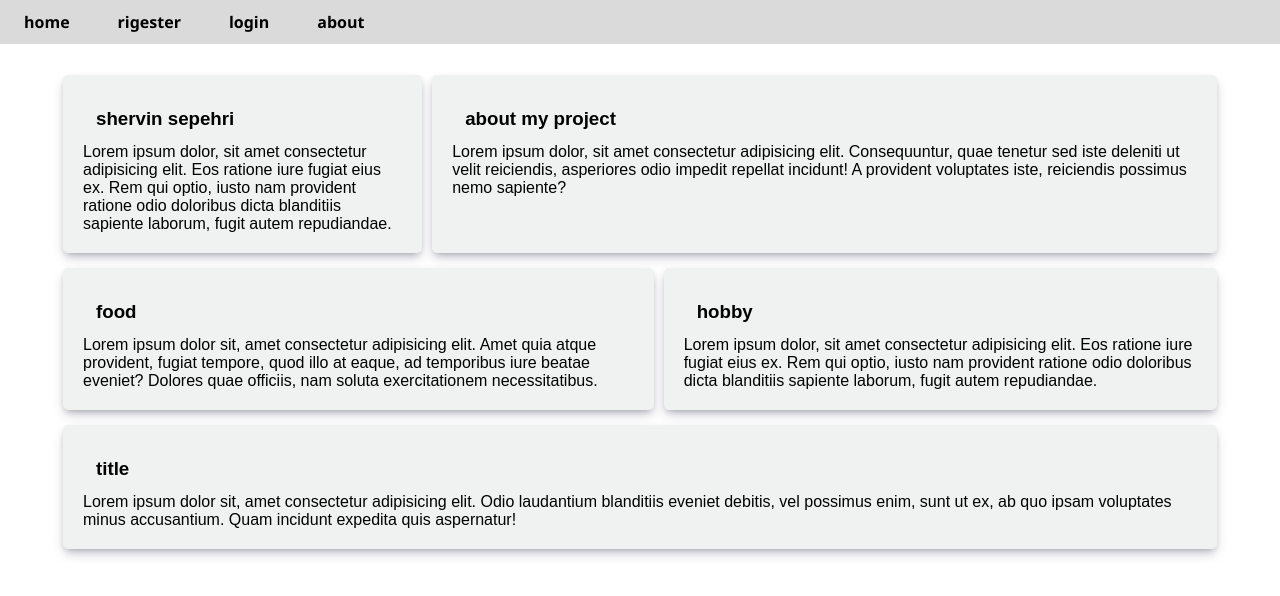
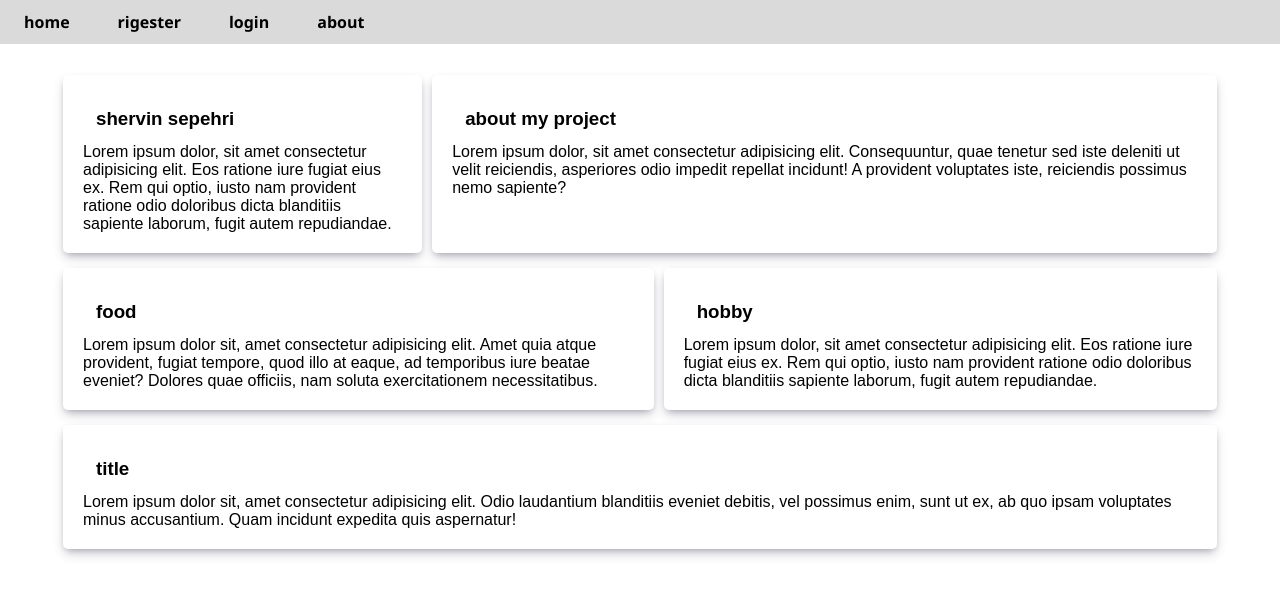
Before and after one commit to shervinsepehri/jadiiiiiiiid, a plain HTML site: page index.html in a window 1280 px wide. Drawn offline with Linux system fonts and the light colour scheme.

Commit message:
sevencommit

```diff
--- a/pubic.css
+++ b/pubic.css
@@ -34,7 +34,7 @@
         }
         .child{
             padding: 20px;
-            background-color: rgb(240, 241, 241);
+            background-color: #ffffff;
             border-radius: 5px;
             box-shadow: rgba(50, 50, 93, 0.25) 0px 6px 12px -2px, rgba(0, 0, 0, 0.3) 0px 3px 7px -3px;
 
@@ -42,7 +42,7 @@
         }
         .child-left{
             width: 30%;
-              background-color: rgb(240, 241, 241);
+              background-color: #ffffff;
              border-radius: 5px;
              padding: 20px;
              box-shadow: rgba(50, 50, 93, 0.25) 0px 6px 12px -2px, rgba(0, 0, 0, 0.3) 0px 3px 7px -3px;
@@ -51,7 +51,7 @@
         .child-right{
             width: 70%;
             border-radius: 5px;
-             background-color: rgb(240, 241, 241);
+             background-color: #ffffff;
              padding: 20px;
              box-shadow: rgba(50, 50, 93, 0.25) 0px 6px 12px -2px, rgba(0, 0, 0, 0.3) 0px 3px 7px -3px;
         }
```
